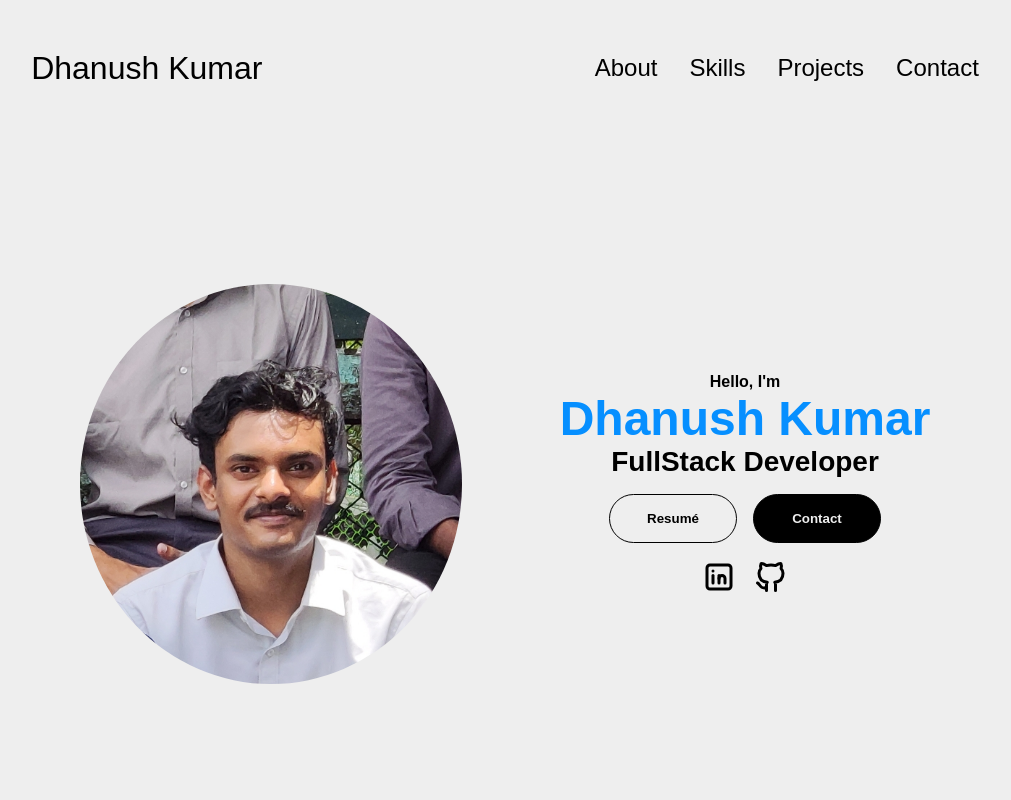
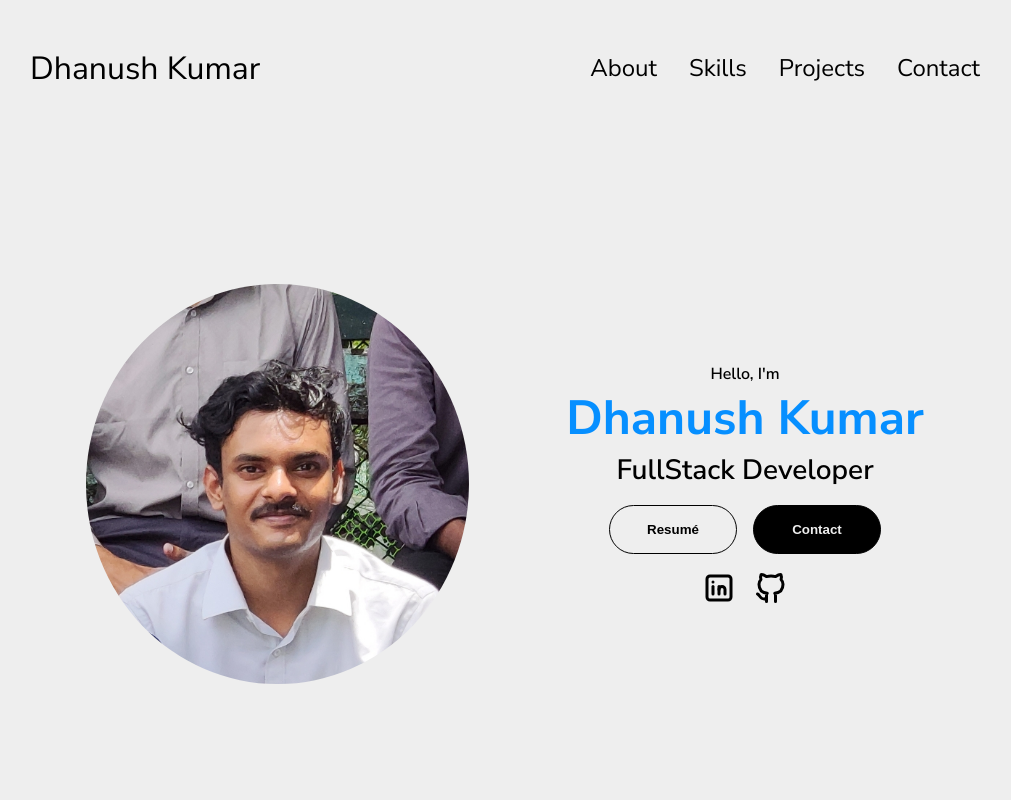
Before and after one commit to dhanush-kuma/page-3, a plain HTML site: page index.html in a window 1280 px wide. Shown: the top 800 px of the page, without its empty margins (135-1146 px from the left). Drawn offline with Linux system fonts and the light colour scheme.

Commit message:
changed fonts

```diff
--- a/index.html
+++ b/index.html
@@ -8,6 +8,9 @@
     <link rel="icon" href="favicon.png">
     <link rel="stylesheet" href="style.css" />
     <link rel="stylesheet" href="mediaqueries.css" />
+    <link rel="preconnect" href="https://fonts.googleapis.com">
+    <link rel="preconnect" href="https://fonts.gstatic.com" crossorigin>
+    <link href="https://fonts.googleapis.com/css2?family=Nunito+Sans:ital,opsz,wght@0,6..12,200..1000;1,6..12,200..1000&display=swap" rel="stylesheet">
 </head>
 <body>
     <!-- NAVIGATION -->
--- a/style.css
+++ b/style.css
@@ -15,7 +15,6 @@ html, body {
       height: 100%;
       margin: 0;
       padding: 0;
-      font-family: Helvetica, Arial, sans-serif;
   }
 
 
@@ -27,7 +26,7 @@ html, body {
 }
 
 body {
-    font-family: "Poppins", sans-serif;
+    font-family: "Nunito Sans", sans-serif;
     color: var(--primary-text-color);
     background-color: var(--background-color);
 }
@@ -300,6 +299,10 @@ section {
     position: relative;
 }
 
+.text-container{
+    font-weight: 600;
+    font-size: 1.2rem;
+}
 .about-containers {
     gap: 2rem;
     margin-bottom: 2rem;
```
